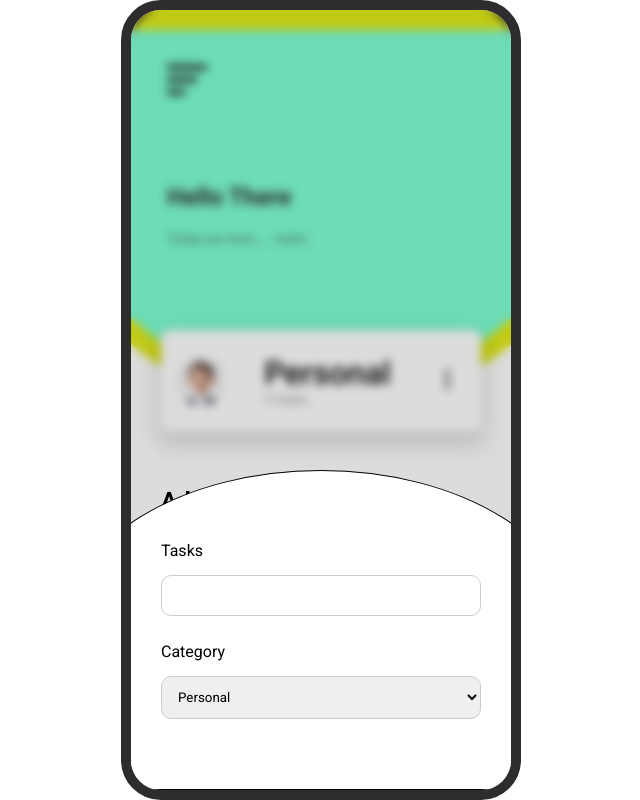
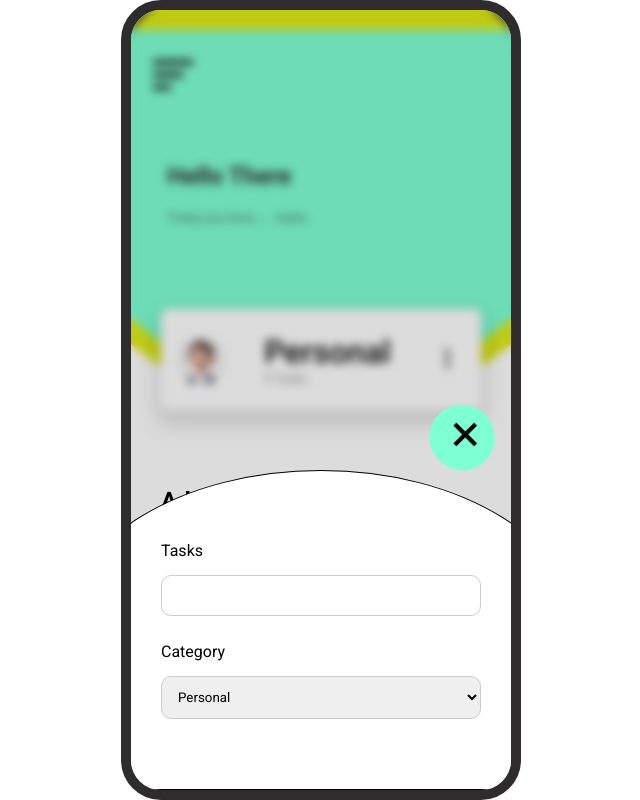
Before and after one commit to im-masum/super-to-do-list-2, a plain HTML site: page index.html in a window 1280 px wide. Both pictures are taken after a click on the element 781 px from the left and 741 px from the top of the page. Shown: the whole page, without its empty margins (319-959 px from the left). Drawn offline with nearby package versions, Linux system fonts and the light colour scheme; a web font is replaced by a local one.

Commit message:
modified

```diff
--- a/index.html
+++ b/index.html
@@ -11,7 +11,7 @@
 </head>
 
 <body>
-    <section class="wrapper show-categoy">
+    <section class="wrapper">
         <div class="screen-backdrop"></div>
         <div class="screen home-screen">
             <div class="head-wrapper">
--- a/script.js
+++ b/script.js
@@ -17,6 +17,8 @@ const blackBackdrop = document.querySelector(".black-backdrop");
 const toggleAddTaskForm =() => {
   addTaskForm.classList.toggle("active");
   blackBackdrop.classList.toggle("active");
+  addTaskBnt.classList.toggle("active");
+
 };
 
 addTaskBnt.addEventListener("click", toggleAddTaskForm);
--- a/style.css
+++ b/style.css
@@ -87,13 +87,21 @@ body {
 }
 
 .menu-btn {
-    padding: 10px;
+    display: flex;
+    width: 15%;
+    padding: 5px;
+    align-items: center;
+    justify-content: center;
+    border-radius: 20px;
     cursor: pointer;
     font-size: 60px;
     color: rgb(36, 34, 34);
-
+    transition: all 0.3s;
 }
-
+.menu-btn:hover{
+    background-color:#34a797;
+    color:#fff;
+}
 .category-screen .head-wrapper {
     display: flex;
     width: 90%;
@@ -369,6 +377,12 @@ body {
     transition: all 0.3s;
 }
 
+.add-task-btn.active {
+    z-index: 1;
+    bottom: 20rem;
+    transform: rotate(45deg);
+}
+
     .add-task-btn:hover {
         background-color: #34a797;
         color: #fff;
@@ -466,7 +480,7 @@ body {
         transition: all 0.3s;
     }
 
-.black-backdrop.active{
+    .black-backdrop.active {
         opacity: 1;
         visibility: visible;
     }
```
Lines whose indentation alone changed are shown as unchanged.
